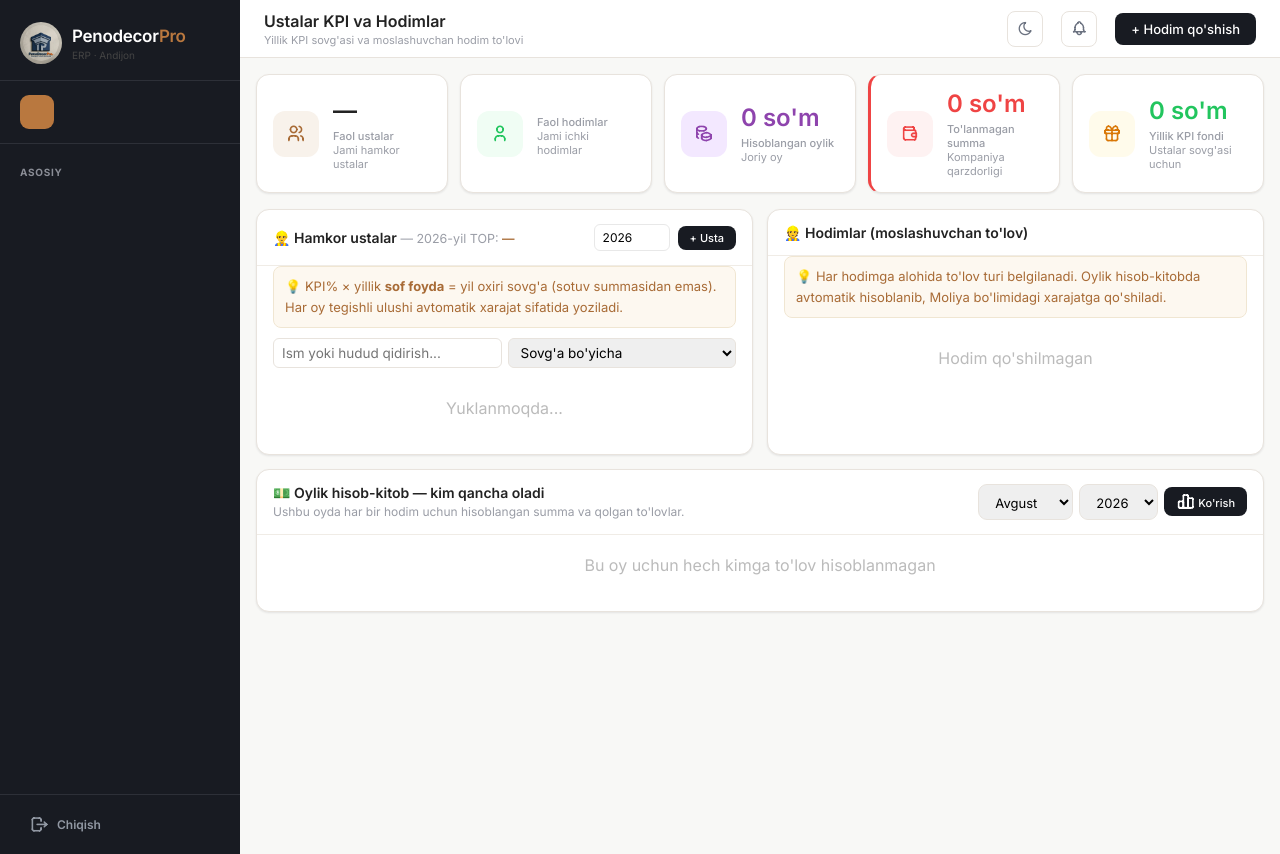
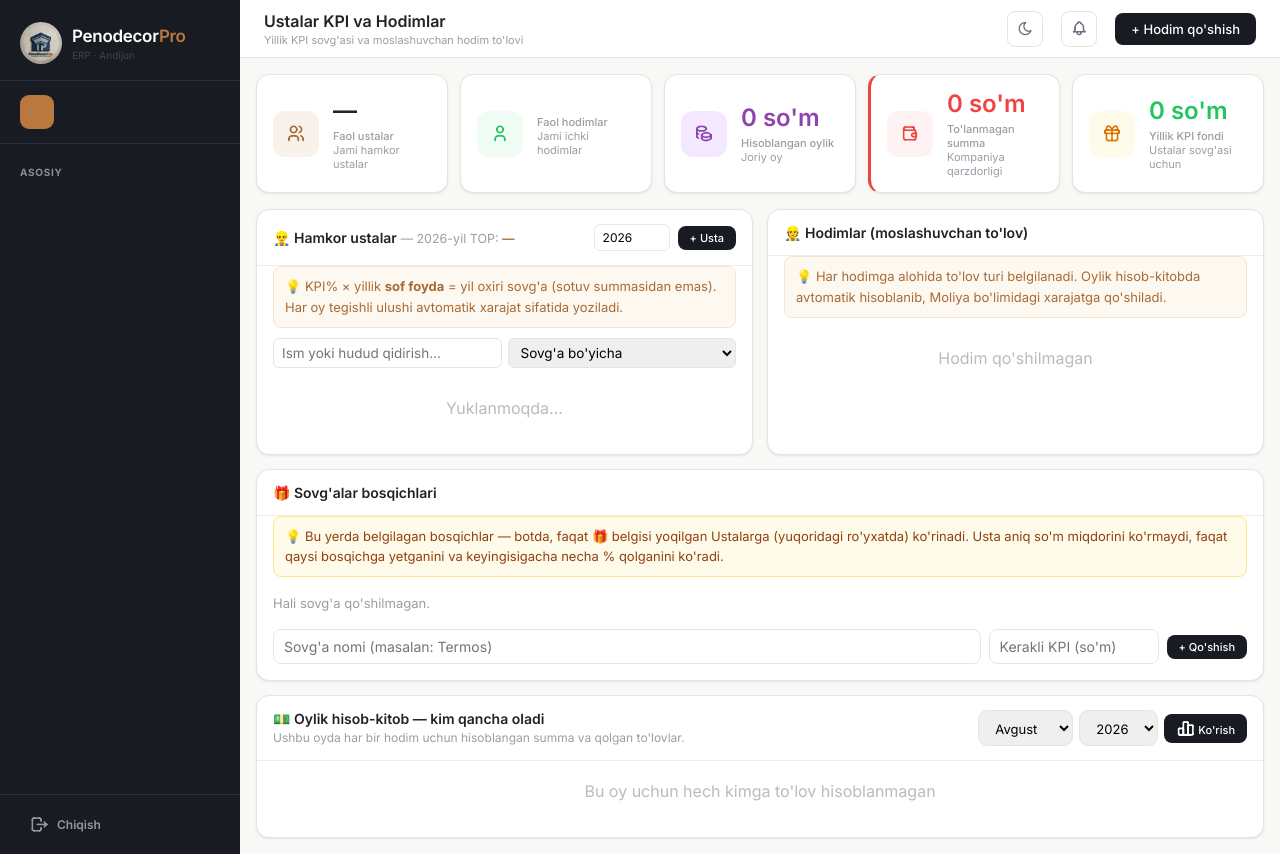
Before and after one commit to muzaffar57/penodecorpro-erp, a FastAPI app: template templates/kpi.html in a window 1280 px wide. Run offline with FastAPI, Linux system fonts and the light colour scheme; the template is opened without the code that fills it, so the values that code supplies are empty.

Commit message:
Update kpi.html

```diff
--- a/templates/kpi.html
+++ b/templates/kpi.html
@@ -169,6 +169,24 @@
       </div>
     </div>
     {% endif %}
+
+
+    <div class="card" style="grid-column:1/-1">
+      <div class="card-head">
+        <h3>🎁 Sovg'alar bosqichlari</h3>
+      </div>
+      <div class="card-body" style="padding-top:0">
+        <div style="background:#FFFBEB;border:1px solid #FDE68A;border-radius:8px;padding:9px 11px;margin-bottom:12px;font-size:13px;color:#92400E;line-height:1.6">
+          💡 Bu yerda belgilagan bosqichlar — botda, faqat 🎁 belgisi yoqilgan Ustalarga (yuqoridagi ro'yxatda) ko'rinadi. Usta aniq so'm miqdorini ko'rmaydi, faqat qaysi bosqichga yetganini va keyingisigacha necha % qolganini ko'radi.
+        </div>
+        <div id="giftsList" style="display:flex;flex-direction:column;gap:6px;margin-bottom:12px"></div>
+        <div style="display:flex;gap:8px;align-items:center;flex-wrap:wrap">
+          <input type="text" id="gift-name-input" placeholder="Sovg'a nomi (masalan: Termos)" style="flex:1;min-width:160px;padding:8px 10px;border:1.5px solid #e5e5e5;border-radius:8px;font-size:14px">
+          <input type="number" id="gift-kpi-input" placeholder="Kerakli KPI (so'm)" min="0" style="width:170px;padding:8px 10px;border:1.5px solid #e5e5e5;border-radius:8px;font-size:14px">
+          <button class="btn btn-dark btn-sm" onclick="addMasterGift()">+ Qo'shish</button>
+        </div>
+      </div>
+    </div>
 
 
     <div class="card" style="grid-column:1/-1">
@@ -512,6 +530,9 @@ function renderMasterKpiList() {
       </div>
       <div style="display:flex;gap:4px;flex-shrink:0" data-id="${m.id}" data-name="${(m.name||'').replace(/"/g,'&quot;')}">
         <button class="mini-btn" onclick="openMasterDetail(this.closest('div').dataset.id, this.closest('div').dataset.name)" title="Har buyurtma bo'yicha KPI"><i class="ti ti-list-details" style="font-size:13px"></i></button>
+        <button class="mini-btn" style="${m.show_gifts ? 'background:#FEF3C7;border-color:#FDE68A' : ''}"
+                onclick="toggleMasterGifts(${m.id}, ${!m.show_gifts})"
+                title="${m.show_gifts ? 'Sovgalar bolimi YOQILGAN — botda koradi' : 'Sovgalar bolimi OCHIQ — botda kormaydi'}">🎁</button>
         <button class="mini-btn" onclick="editMaster(${m.id})">✏️</button>
         <button class="mini-btn" style="color:#DC2626;border-color:#FADBD8" onclick="deactivateMaster(this.closest('div').dataset.id, this.closest('div').dataset.name)" title="Nofaollashtirish">🚫</button>
       </div>
@@ -605,6 +626,26 @@ async function saveMasterKpi(id) {
     alert("❌ Server bilan aloqa yo'q. Internetni tekshirib, qayta urinib ko'ring.");
   } finally {
     inFlightMasterKpi.delete(id);
+  }
+}
+
+// "🎁 Sovg'alar" bo'limini botda shu ustaga ko'rsatish/yashirish
+let inFlightMasterGiftsToggle = new Set();
+async function toggleMasterGifts(id, show) {
+  if (inFlightMasterGiftsToggle.has(id)) return;
+  inFlightMasterGiftsToggle.add(id);
+  try {
+    const res = await fetch(`/api/masters/${id}/show-gifts`, {
+      method: 'POST',
+      headers: {'Content-Type':'application/json'},
+      body: JSON.stringify({show})
+    });
+    if (res.ok) loadMasterKpi();
+    else alert("❌ Saqlashda xato yuz berdi.");
+  } catch(e) {
+    alert("❌ Server bilan aloqa yo'q.");
+  } finally {
+    inFlightMasterGiftsToggle.delete(id);
   }
 }
 
@@ -1251,6 +1292,72 @@ async function loadEhsonPercent() {
   } catch(e) {}
 }
 
+// ── "🎁 Sovg'alar" bosqichlari ──────────────────────────────
+let editingGiftId = null;
+async function loadMasterGifts() {
+  const box = document.getElementById('giftsList');
+  if (!box) return;
+  try {
+    const gifts = await fetch('/api/master-gifts').then(r => r.json());
+    if (!gifts.length) {
+      box.innerHTML = '<div style="font-size:13px;color:var(--text3);padding:6px 0">Hali sovg\'a qo\'shilmagan.</div>';
+      return;
+    }
+    box.innerHTML = gifts.map((g, i) => `
+      <div style="display:flex;align-items:center;gap:8px;padding:8px 10px;background:#FAFAF9;border-radius:8px">
+        <span style="font-size:12px;color:#aaa;width:16px">${i+1}</span>
+        <span style="flex:1;font-size:14px;font-weight:600">🎁 ${g.name}</span>
+        <span style="font-size:13px;color:#166534;font-weight:600">${fmt(g.kpi_threshold)} so'm</span>
+        <button class="mini-btn" style="width:28px;height:28px" onclick="editMasterGift(${g.id}, '${g.name.replace(/'/g,"&apos;")}', ${g.kpi_threshold})">✏️</button>
+        <button class="mini-btn" style="width:28px;height:28px;color:#DC2626;border-color:#FADBD8" onclick="deleteMasterGift(${g.id})">🗑️</button>
+      </div>`).join('');
+  } catch(e) {}
+}
+
+function editMasterGift(id, name, threshold) {
+  editingGiftId = id;
+  document.getElementById('gift-name-input').value = name;
+  document.getElementById('gift-kpi-input').value = threshold;
+}
+
+let isSavingMasterGift = false;
+async function addMasterGift() {
+  if (isSavingMasterGift) return; // Ikki marta bosishdan himoya
+  const name = document.getElementById('gift-name-input').value.trim();
+  const threshold = parseFloat(document.getElementById('gift-kpi-input').value);
+  if (!name || !threshold || threshold <= 0) { alert("Nomi va musbat KPI miqdorini kiriting!"); return; }
+  isSavingMasterGift = true;
+  try {
+    const url = editingGiftId ? `/api/master-gifts/${editingGiftId}` : '/api/master-gifts';
+    const method = editingGiftId ? 'PUT' : 'POST';
+    const res = await fetch(url, {
+      method, headers: {'Content-Type':'application/json'},
+      body: JSON.stringify({name, kpi_threshold: threshold})
+    });
+    if (res.ok) {
+      editingGiftId = null;
+      document.getElementById('gift-name-input').value = '';
+      document.getElementById('gift-kpi-input').value = '';
+      loadMasterGifts();
+    } else alert("❌ Saqlashda xato yuz berdi.");
+  } catch(e) {
+    alert("❌ Server bilan aloqa yo'q.");
+  } finally {
+    isSavingMasterGift = false;
+  }
+}
+
+async function deleteMasterGift(id) {
+  if (!confirm("Bu sovg'ani o'chirasizmi?")) return;
+  try {
+    const res = await fetch(`/api/master-gifts/${id}`, {method: 'DELETE'});
+    if (res.ok) loadMasterGifts();
+    else alert("❌ O'chirishda xato yuz berdi.");
+  } catch(e) {
+    alert("❌ Server bilan aloqa yo'q.");
+  }
+}
+
 let isSavingEhsonPercent = false;
 async function saveEhsonPercent() {
   if (isSavingEhsonPercent) return; // Ikki marta bosishdan himoya
@@ -1276,6 +1383,7 @@ async function saveEhsonPercent() {
 document.getElementById('kpi-year').value = new Date().getFullYear();
 loadEhsonPercent();
 loadMasterKpi();
+loadMasterGifts();
 loadAllMastersFull();
 loadEmployees().then(() => loadCurrentMonthEmpStatus());
 initEmpReportSelectors();
```
